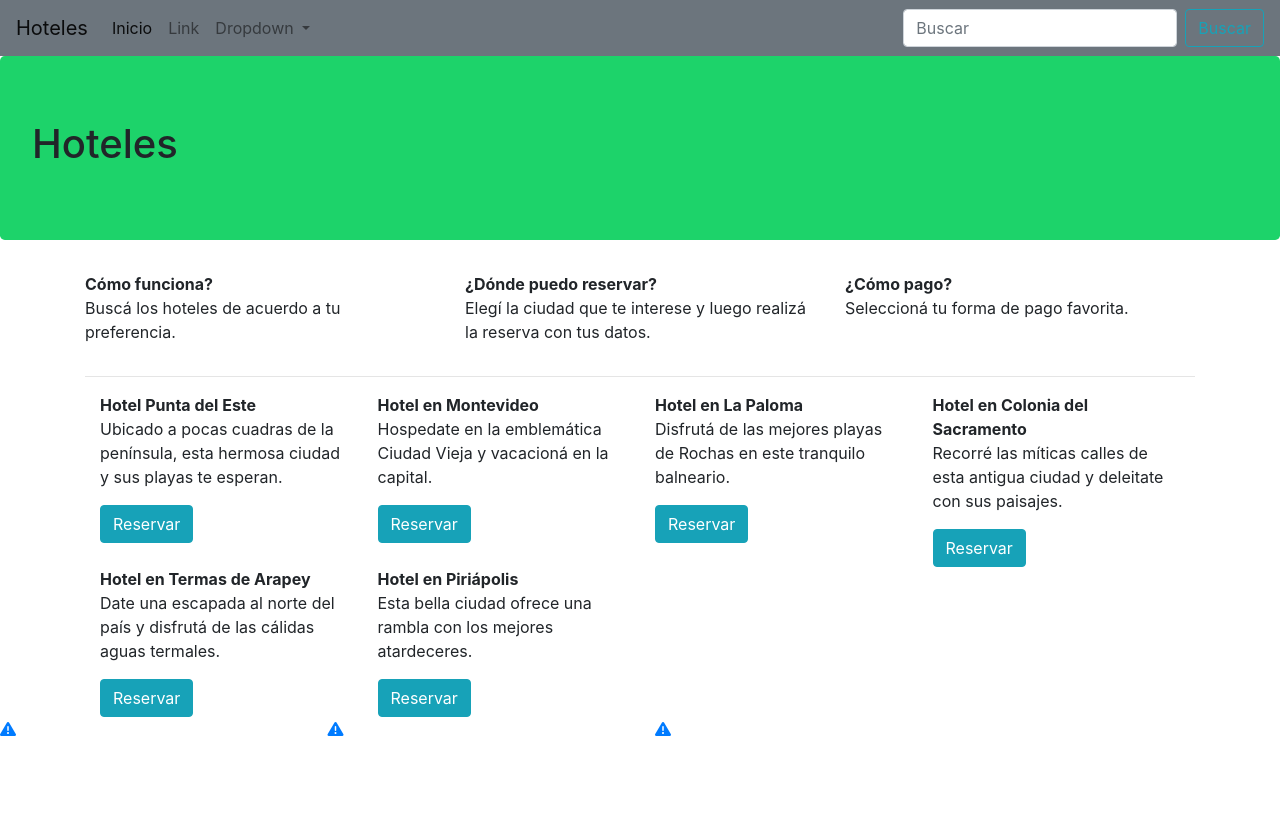
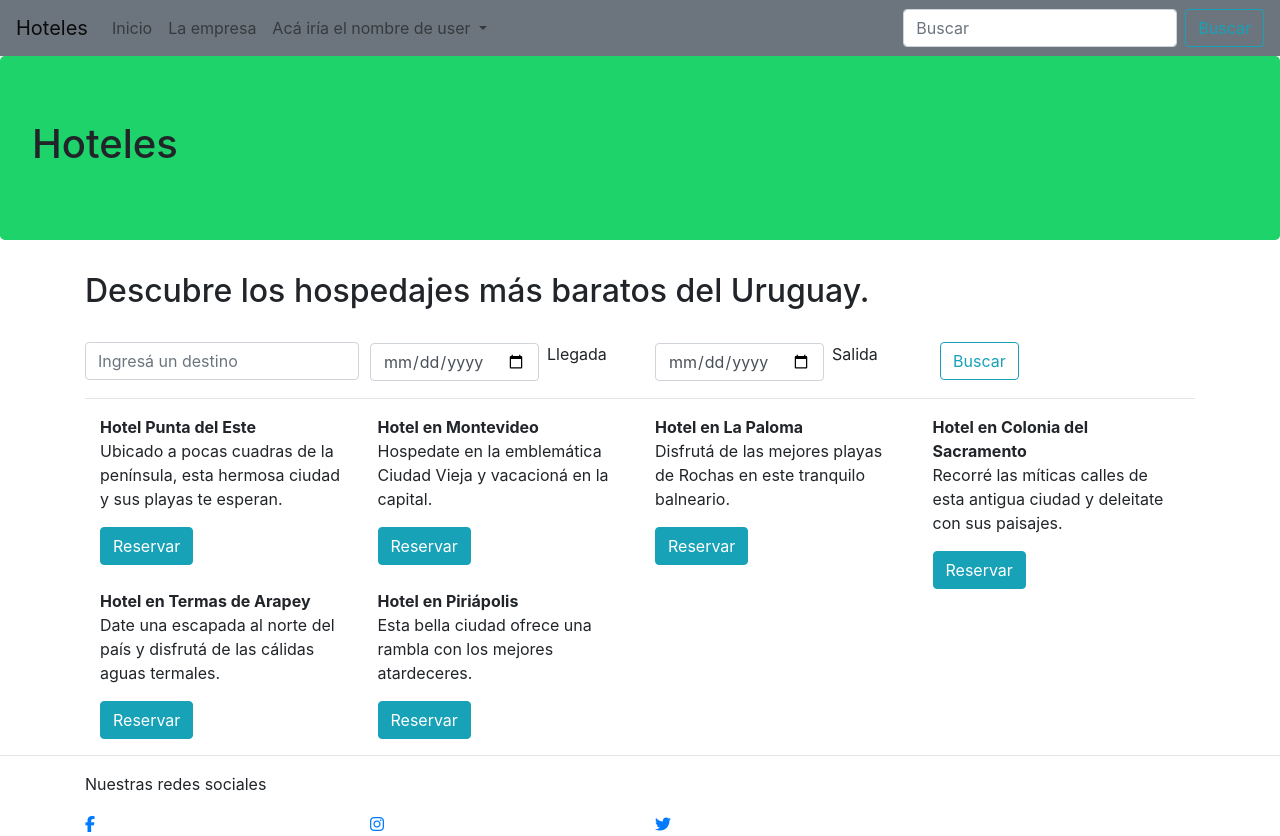
Before and after one commit to sofiidelgado/curso-bootstrap, a website: page index.html in a window 1280 px wide. Before the commit the page ends 800 px from the top, so only its background shows below. Drawn offline with nearby package versions, Linux system fonts and the light colour scheme.

Commit message:
Agrego forms para búsqueda y retoco cosas

```diff
--- a/index.html
+++ b/index.html
@@ -20,21 +20,22 @@
 
       <div class="collapse navbar-collapse" id="navbarSupportedContent">
         <ul class="navbar-nav mr-auto">
-          <li class="nav-item active">
-            <a class="nav-link" href="#">Inicio<span class="sr-only">(current)</span></a>
+          <li class="nav-item">
+            <a class="nav-link" href="index.html">Inicio<span class="sr-only">(current)</span></a>
           </li>
           <li class="nav-item">
-            <a class="nav-link" href="#">Link</a>
+            <a class="nav-link" href="#">La empresa</a>
           </li>
           <li class="nav-item dropdown">
             <a class="nav-link dropdown-toggle" href="#" id="navbarDropdown" role="button" data-toggle="dropdown" aria-haspopup="true" aria-expanded="false">
-              Dropdown
+              Acá iría el nombre de user
             </a>
             <div class="dropdown-menu" aria-labelledby="navbarDropdown">
-              <a class="dropdown-item" href="#">Action</a>
-              <a class="dropdown-item" href="#">Another action</a>
+              <a class="dropdown-item" href="#">Mi perfil</a>
+              <a class="dropdown-item" href="#">Favoritos</a>
+              <a class="dropdown-item" href="#">Mis reservas</a>
               <div class="dropdown-divider"></div>
-              <a class="dropdown-item" href="#">Something else here</a>
+              <a class="dropdown-item" href="#">Cerrar sesión</a>
             </div>
           </li>
         </ul>
@@ -48,18 +49,29 @@
       <h1>Hoteles</h1>
     </div>
       <div class="container">
+        <h2>Descubre los hospedajes más baratos del Uruguay.</h2>
+        <br>
           <div class="row">
-              <div class="col-sm-4">
-                <strong>Cómo funciona?</strong>
-                  <p>Buscá los hoteles de acuerdo a tu preferencia.</p>
+              <div class="col-sm-3">
+                <form class="form-inline my-2 my-lg-0">
+                  <input class="form-control mr-sm-2" type="search" placeholder="Ingresá un destino" aria-label="Search">
+                </form>
                 </div>
-                <div class="col-sm-4">
-                  <strong>¿Dónde puedo reservar?</strong>
-                    <p>Elegí la ciudad que te interese y luego realizá la reserva con tus datos.</p>
+                <div class="col-sm-3">
+                  <form class="form-inline my-2 my-lg-0">
+                    <input class="form-control mr-sm-2" type="date" aria-label="Search">
+                    <p>Llegada</p>
+                  </form>
                   </div>
-                <div class="col-sm-4">
-                  <strong>¿Cómo pago?</strong>
-                  <p>Seleccioná tu forma de pago favorita.</p>
+                  <div class="col-sm-3">
+                    <form class="form-inline my-2 my-lg-0">
+                      <input class="form-control mr-sm-2" type="date"  aria-label="Search">
+                      <br>
+                      <p>Salida</p>
+                    </form>
+                    </div>
+                <div class="col-sm-3">
+                    <button class="btn btn-outline-info my-2 my-sm-0" type="submit">Buscar</button>
                   </div>
             </div>
             <hr>
@@ -96,18 +108,22 @@
                     </div>
           </div>
         </div>
+        <hr>
         <footer>
+          <div class="container">
+            <p>Nuestras redes sociales</p>
           <div class="row">
           <div class="col-sm-3">
-            <a href="www.facebook.com"><i class="fas fa-exclamation-triangle"></i></a>
+            <a href="www.facebook.com"><i class="fab fa-facebook-f"></i></a>
           </div>
           <div class="col-sm-3">
-            <a href="www.instagram.com"><i class="fas fa-exclamation-triangle"></i></a>
+            <a href="www.instagram.com"><i class="fab fa-instagram"></i></a>
           </div>
           <div class="col-sm-3">
-            <a href="www.twitter.com"><i class="fas fa-exclamation-triangle"></i></a>
+            <a href="www.twitter.com"><i class="fab fa-twitter"></i></a>
           </div>
         </div>
+      </div>
         </footer>
 
     <!--Jquery-->
```
